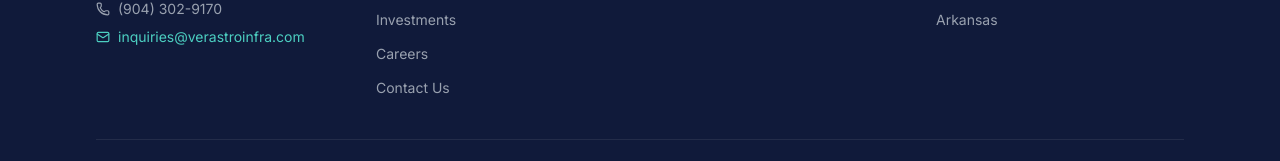
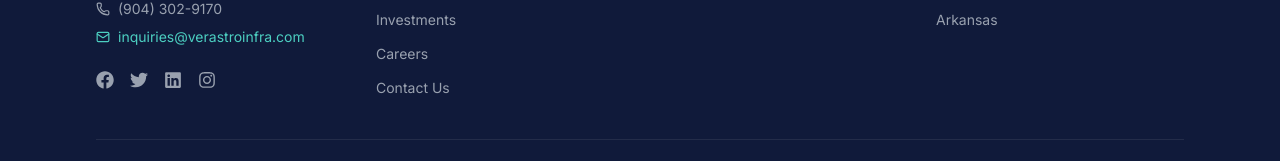
Before and after one commit to harshith561/verastroProject, a Next.js app in the folder frontend/: page /about in a window 1280 px wide. Shown: the part 3555-3716 px from the top of the page. Built offline with nearby package versions, Linux system fonts and the light colour scheme; no server answers.

Commit message:
add the social media icons

```diff
--- a/frontend/components/Footer.jsx
+++ b/frontend/components/Footer.jsx
@@ -1,6 +1,7 @@
 import Link from 'next/link';
 import Image from 'next/image';
 import { Phone, Mail } from 'lucide-react';
+import { FaFacebook, FaTwitter, FaLinkedin, FaInstagram } from 'react-icons/fa';
 import { footerLinks } from '@/data/navigation';
 
 export default function Footer() {
@@ -47,6 +48,22 @@ export default function Footer() {
               >
                 <Mail size={14} />
                 inquiries@verastroinfra.com
+              </a>
+            </div>
+
+            {/* Social media links */}
+            <div className="flex items-center gap-4 mt-6">
+              <a href="#" className="text-gray-400 hover:text-white transition-colors" aria-label="Facebook">
+                <FaFacebook size={18} />
+              </a>
+              <a href="#" className="text-gray-400 hover:text-white transition-colors" aria-label="Twitter">
+                <FaTwitter size={18} />
+              </a>
+              <a href="#" className="text-gray-400 hover:text-white transition-colors" aria-label="LinkedIn">
+                <FaLinkedin size={18} />
+              </a>
+              <a href="#" className="text-gray-400 hover:text-white transition-colors" aria-label="Instagram">
+                <FaInstagram size={18} />
               </a>
             </div>
           </div>
--- a/frontend/package.json
+++ b/frontend/package.json
@@ -18,6 +18,7 @@
     "react": "19.2.8",
     "react-dom": "19.2.8",
     "react-hook-form": "^7.89.0",
+    "react-icons": "^5.7.0",
     "zod": "^4.6.5"
   },
   "devDependencies": {
```
Also changed, not shown: 1 other file (tests, documents, lock files or other folders).
